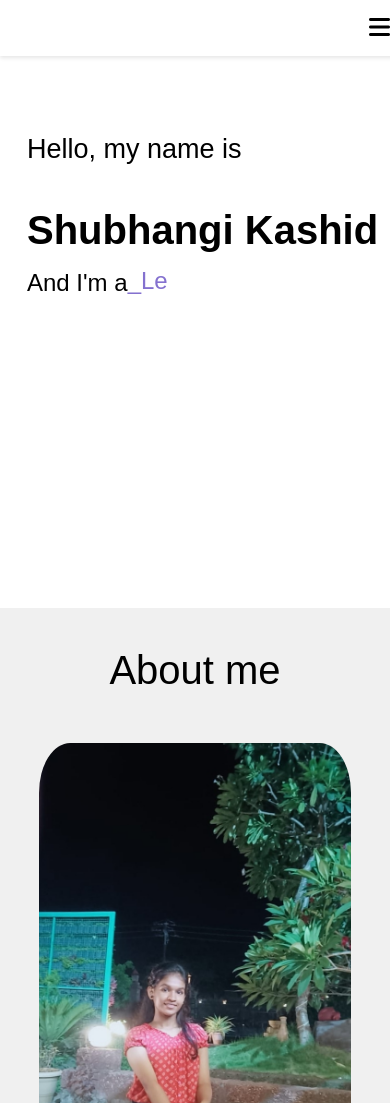
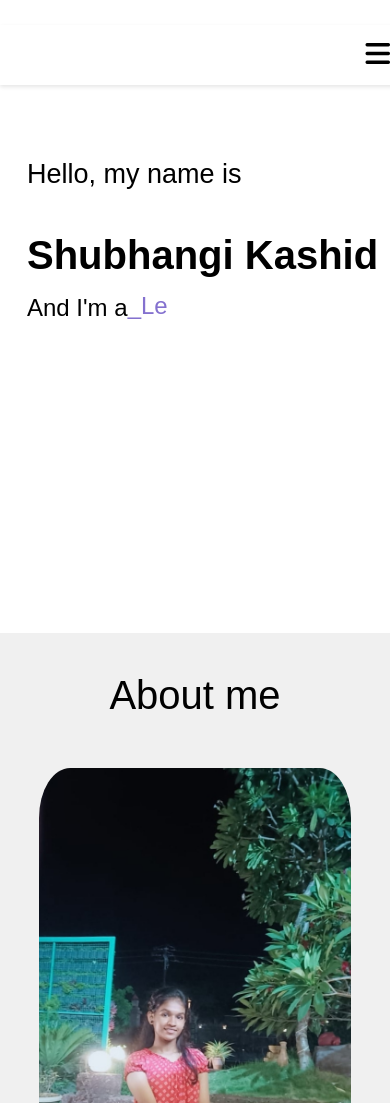
Before and after one commit to shubhangi24kashid/Portfolio, a plain HTML site: page index.html in a window 390 px wide. Shown: the top 1103 px of the page. Drawn offline with Linux system fonts and the light colour scheme.

Commit message:
Fixed size

```diff
--- a/style.css
+++ b/style.css
@@ -306,7 +306,7 @@ body {
 .navbar .icon {
     display: none; /* Hidden by default */
     cursor: pointer;
-    font-size: 24px;
+    font-size: 28px;
 }
 
 /* Responsive layout */
@@ -358,6 +358,7 @@ body {
         line-height: 1.5;
         text-align:justify;
         margin-left: 2px;
+        margin-top: 25px;
         padding-left: 25px;
     }
 
```
